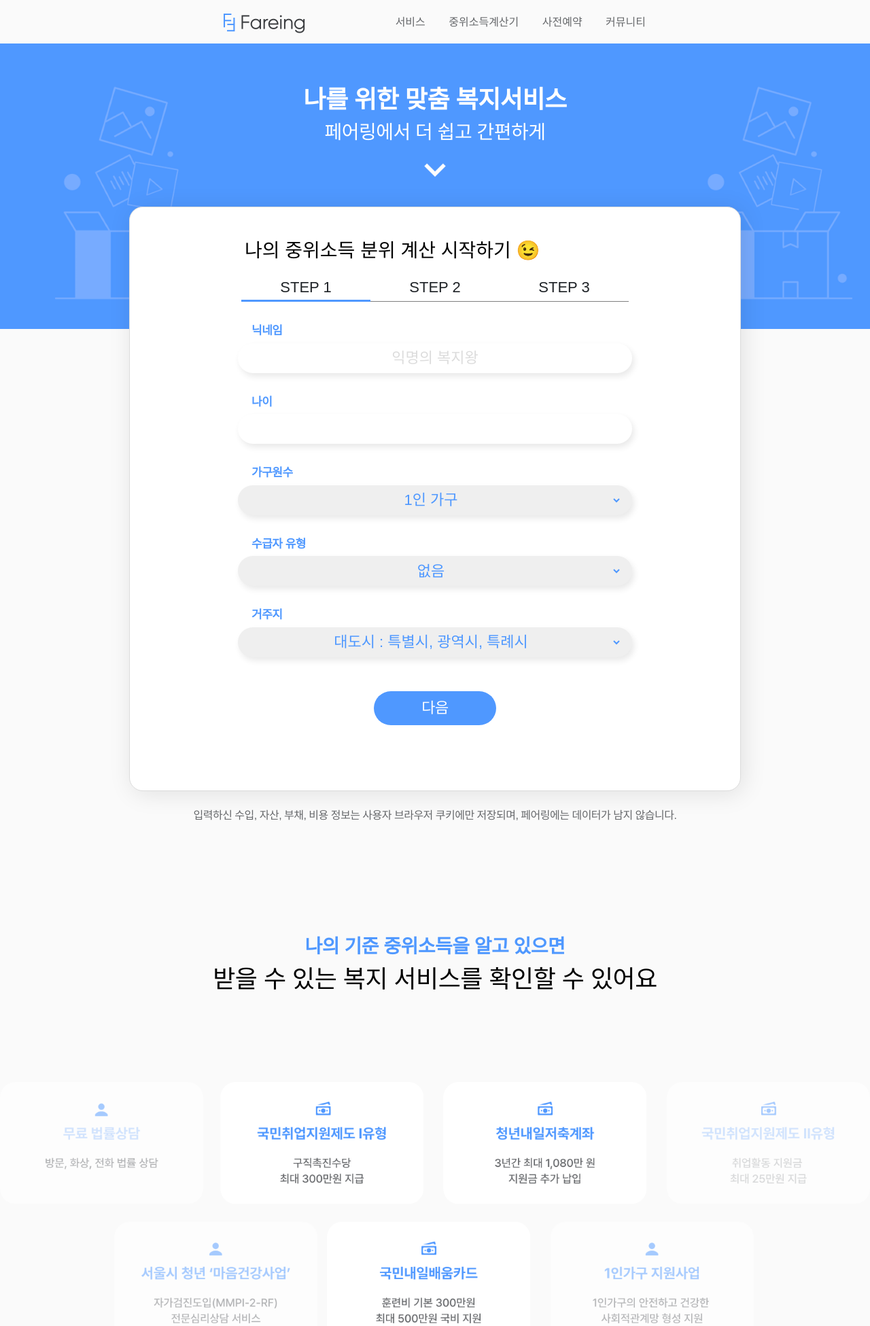
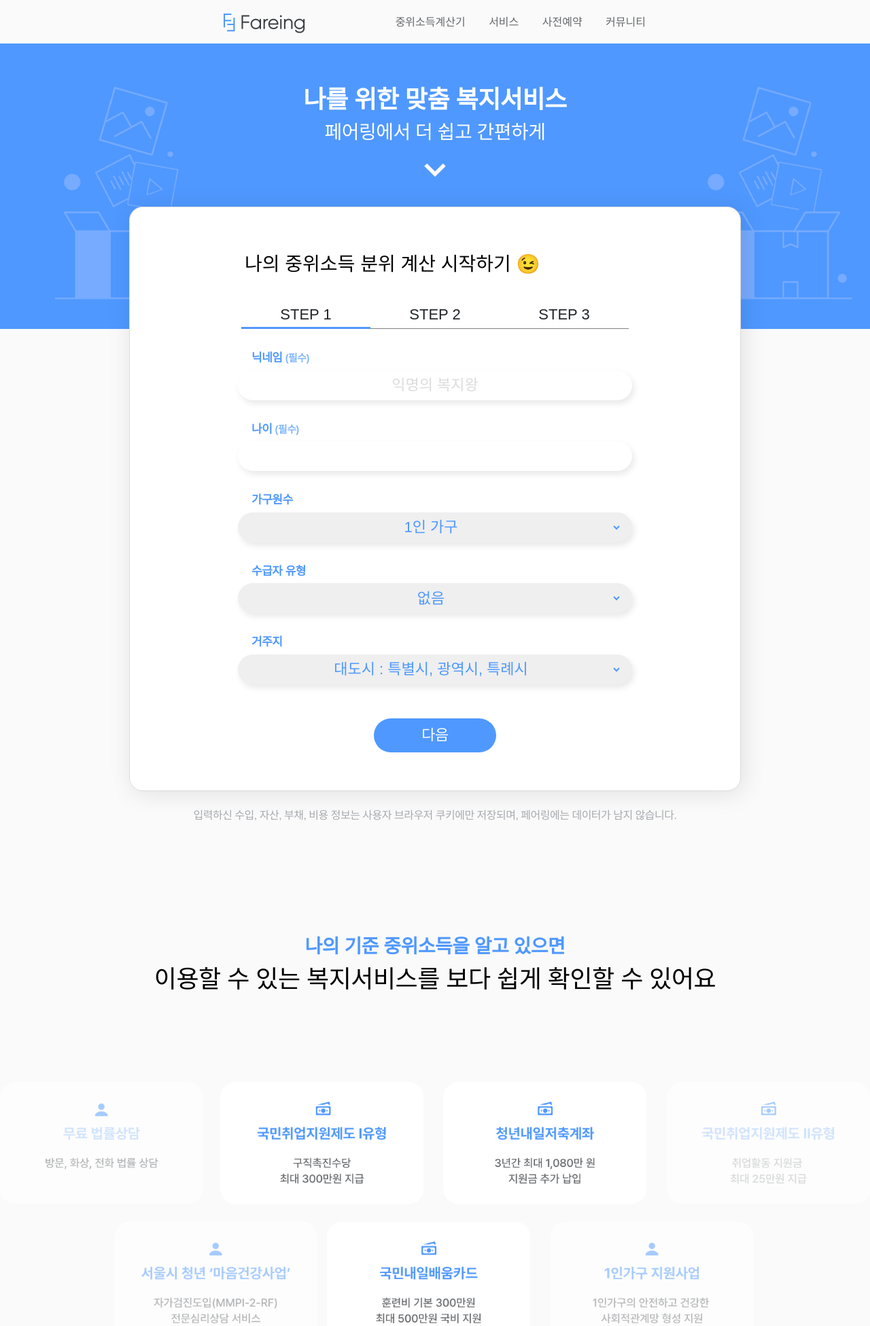
Before and after one commit to TIRANO-SW/front-end, a Django app: page / in a window 1280 px wide. Shown: the top 1951 px of the page at 68% size. Run offline with Django 4.2, Linux system fonts and the light colour scheme; some libraries are stand-ins or nearby versions; some web fonts are replaced.

Commit message:
디자인 수정 및 기능 로직 순서 수정

```diff
--- a/landing/static/landing/css/index.css
+++ b/landing/static/landing/css/index.css
@@ -6,6 +6,7 @@
   --Primary-b: #275fae;
   --Secondary: #304977;
   --Basic: #66686b;
+  --Basic-4: #a7aaae;
   --F-s: 0.75rem; /* 12px */
   --F-sm: 1rem;
   --F-ms: 1.125rem; /* 18px */
@@ -40,6 +41,9 @@
 .f-basic {
   color: var(--Basic);
 }
+.f-basic-4 {
+  color: var(--Basic-4);
+}
 .f-light {
   font-weight: lighter;
 }
@@ -71,6 +75,9 @@
   position: relative;
   text-align: center;
 }
+small {
+  opacity: 0.7;
+}
 .row-box {
   display: flex;
   justify-content: center;
@@ -90,6 +97,7 @@
   left: -3px;
   vertical-align: middle;
   line-height: 15px;
+  opacity: 0.5;
 }
 .question-box {
   width: 355px;
@@ -138,7 +146,7 @@ h1 {
   color: black;
   font-weight: 300;
   position: absolute;
-  top: -92px;
+  top: -112px;
   left: 10px;
 }
 p {
@@ -268,6 +276,9 @@ select:hover {
   font-weight: bold;
   margin-top: 20px;
 }
+a:hover {
+  color: var(--Primary);
+}
 #calculation {
   position: relative;
   z-index: 2;
@@ -281,6 +292,7 @@ select:hover {
   border-radius: 20px;
   margin: 0 auto;
   padding: 50px;
+  padding-top: 90px;
   box-shadow: 4px 4px 35px rgb(0, 0, 0, 0.1);
   background-color: white;
   overflow: hidden;
@@ -513,9 +525,9 @@ aside {
   background-color: var(--Primary-b);
   font-size: var(--F-md);
 }
-#wrap {
-  position: relative;
-}
+/* #wrap {
+  /* position: relative;
+} */
 #agreement {
   width: 900px;
   height: 860px;
@@ -523,8 +535,8 @@ aside {
   box-shadow: 4px 4px 35px rgb(0, 0, 0, 0.1);
   background-color: white;
   margin: 0 auto;
-  position: absolute;
-  top: 1600px;
+  position: fixed;
+  top: 20px;
   transform: translateX(-50%);
   left: 50%;
   z-index: 3;
@@ -580,7 +592,7 @@ aside {
   margin: 0 0 20px;
 }
 .card-item > p + p {
-  margin-top: 44px;
+  margin-top: 24px;
 }
 
 /* =================================== footer =================================== */
--- a/landing/static/landing/js/index.js
+++ b/landing/static/landing/js/index.js
@@ -106,6 +106,8 @@ carElement.addEventListener("input", (event) =>
 debtElement.addEventListener("input", (event) =>
   changeValue(event.target.value, debtElement)
 );
+
+// 커뮤니티에 hover시 준비중입니다 메시지
 
 // question-icon에 마우스 올렸을 때 설명 박스 띄워주는 기능
 
@@ -227,8 +229,8 @@ const calculate = document.querySelector(".calculate");
 const resultTab = document.getElementById("result");
 
 function checkVacant() {
-  var bgBad = "#F36A5D";
-  var bgGood = "";
+  let bgBad = "#F36A5D";
+  let bgGood = "";
   let allFilled = true;
   if (nicknameElement.value == "") {
     allFilled = false;
@@ -242,64 +244,69 @@ function checkVacant() {
   } else {
     setColor(ageElement, bgGood);
   }
-  if (workElement.value == "") {
-    allFilled = false;
-    setColor(workElement, bgBad);
-  } else {
-    setColor(workElement, bgGood);
-  }
-  if (livingElement.value == "") {
-    allFilled = false;
-    setColor(livingElement, bgBad);
-  } else {
-    setColor(livingElement, bgGood);
-  }
-  if (assetElement.value == "") {
-    allFilled = false;
-    setColor(assetElement, bgBad);
-  } else {
-    setColor(assetElement, bgGood);
-  }
-  if (landElement.value == "") {
-    allFilled = false;
-    setColor(landElement, bgBad);
-  } else {
-    setColor(landElement, bgGood);
-  }
-  if (rentElement.value == "") {
-    allFilled = false;
-    setColor(rentElement, bgBad);
-  } else {
-    setColor(rentElement, bgGood);
-  }
-  if (carElement.value == "") {
-    allFilled = false;
-    setColor(carElement, bgBad);
-  } else {
-    setColor(carElement, bgGood);
-  }
-  if (medicalElement.value == "") {
-    allFilled = false;
-    setColor(medicalElement, bgBad);
-  } else {
-    setColor(medicalElement, bgGood);
-  }
-  if (debtElement.value == "") {
-    allFilled = false;
-    setColor(debtElement, bgBad);
-  } else {
-    setColor(debtElement, bgGood);
-  }
+  // if (workElement.value == "") {
+  //   allFilled = false;
+  //   setColor(workElement, bgBad);
+  // } else {
+  //   setColor(workElement, bgGood);
+  // }
+  // if (livingElement.value == "") {
+  //   allFilled = false;
+  //   setColor(livingElement, bgBad);
+  // } else {
+  //   setColor(livingElement, bgGood);
+  // }
+  // if (assetElement.value == "") {
+  //   allFilled = false;
+  //   setColor(assetElement, bgBad);
+  // } else {
+  //   setColor(assetElement, bgGood);
+  // }
+  // if (landElement.value == "") {
+  //   allFilled = false;
+  //   setColor(landElement, bgBad);
+  // } else {
+  //   setColor(landElement, bgGood);
+  // }
+  // if (rentElement.value == "") {
+  //   allFilled = false;
+  //   setColor(rentElement, bgBad);
+  // } else {
+  //   setColor(rentElement, bgGood);
+  // }
+  // if (carElement.value == "") {
+  //   allFilled = false;
+  //   setColor(carElement, bgBad);
+  // } else {
+  //   setColor(carElement, bgGood);
+  // }
+  // if (medicalElement.value == "") {
+  //   allFilled = false;
+  //   setColor(medicalElement, bgBad);
+  // } else {
+  //   setColor(medicalElement, bgGood);
+  // }
+  // if (debtElement.value == "") {
+  //   allFilled = false;
+  //   setColor(debtElement, bgBad);
+  // } else {
+  //   setColor(debtElement, bgGood);
+  // }
   return allFilled;
 }
-
+let bottomPhone = false;
 function getResults(flag) {
+  if (bottomPhone){
+    return;
+  }
   // 함수는 리턴값을 가질 수도 있고 없을 수 도 있다.
   // 어떤 실행의 결과값을 얻고 싶다면 리턴을 사용한다.
   // 일련의 과정들을 실행하기만 하고 싶으면 리턴을 사용하지 않는다.
   let allFilled = checkVacant();
   if (!allFilled) {
-    alert("빈칸을 채워주세요");
+    alert("필수 항목을 채워주세요");
+    tabOpen(0);
+    tabGroup.style.transform = "translateX(780px)";
     return;
   }
 
@@ -337,23 +344,47 @@ function getResults(flag) {
 
 // 전화번호 입력 형식 기능 구현
 // function checkPhone() {
-//   var patternPhone = /01[016789]-[^0][0-9]{2,3}-[0-9]{3,4}/;
 
 // }
 
-async function getPhone() {
-  console.log("send phone");
+// if (!nicknameElement.value=="") {
+//   setColor(nicknameElement, bgGood);
+// }
+// if (!ageElement.value=="") {
+//   setColor(ageElement, bgGood);
+// }
+
+// checkPhoneVacant 기능 구현
+
+function checkPhoneVacant(ret = false) {
   let resultPhoneElement = document.getElementById("result-phone-input");
   let phoneNumber = resultPhoneElement
     ? resultPhoneElement.value
     : phoneElement.value;
+
+  var patternPhone = /01[016789]-[^0][0-9]{2,3}-[0-9]{3,4}/;
+
   if (!phoneNumber) {
     alert("번호를 입력해 주세요.");
     return false;
-  } else if (false /* valPhone(phoneNumber) */) {
+  } else if (!patternPhone.test(phoneNumber)) {
     alert("010 - 1234 - 5678 형식에 맞춰 입력해주세요!");
     return false;
+  } else {
+    if (ret)
+      return phoneNumber;
+    else return true;
   }
+}
+
+async function getPhone() {
+  let phoneNumber = checkPhoneVacant(true);
+  // if (checkPhoneVacant()) {
+  //   $("#result-phone").on("click", function () {
+  //     $("#agreement").fadeIn();
+  //   });
+  // }
+  // checkPhoneVacant();
   let response = await fetch("/phone/", {
     method: "POST",
     headers: {
@@ -406,7 +437,7 @@ function updateWithResults(responseBody) {
   // nameBokji.classList.add('mb-2');
 
   let innerElement = `<p class="f-md">${nickname}님</p>
-  <p class="f-l">중위소득 기준 범위는 <strong class="f-primary">${resultPercent}%</strong> 이에요</p>
+  <p class="f-l">기준 중위소득 <strong class="f-primary">${resultPercent}%</strong> 예요</p>
   <div class="row space-bet">
     <p>
       <span class="f-ssm" style="float: left;">계산 날짜: ${date}</span>
@@ -429,18 +460,20 @@ function updateWithResults(responseBody) {
   <p class="f-ms f-primary recommend"><strong>서비스 오픈 알림을  받아보실 수 있어️요</strong>  😁 </p>
   <div class="input-phone">
     <input class="number-box" id="result-phone-input" type="tel" placeholder="010 - 1234 - 1234">
-    <a href="#main2"><button id="result-phone" class="btn-circle-2 ms-3">등록</button></a>
+    <button id="result-phone" class="btn-circle-2 ms-3">등록</button>
   </div>`;
   resultTab.innerHTML = innerElement;
   for (var i = 0; i < bokjiLength; i++) {
     //   // 길이 만큼 반복문 돌면서 div생성하고
     //   // 반복문 안에 ${responseBody.bokjiInfo[i].title}, ${responseBody.bokjiInfo[i].description} 속 []에 i 값 넣기.
     let infoRight = document.getElementById("infoRight");
-    infoRight.innerHTML += `<div class="mb-2"><a href="${responseBody.bokjiInfo[i].bokjiLink}"><span class="tag-box tag-box-wide">${responseBody.bokjiInfo[i].bokjiName}</span></a> ${responseBody.bokjiInfo[i].bokjiBenefit}</div>`;
+    infoRight.innerHTML += `<div class="mb-2"><a href="${responseBody.bokjiInfo[i].bokjiLink}" target='_blank'><span class="tag-box tag-box-wide">${responseBody.bokjiInfo[i].bokjiName}</span></a> ${responseBody.bokjiInfo[i].bokjiBenefit}</div>`;
   }
   // 제이쿼리도 이안에 같이 넣어줘야지 작동한다.
   $("#result-phone").on("click", function () {
-    $("#agreement").fadeIn();
+    if (checkPhoneVacant()) {
+      $("#agreement").fadeIn();
+    }
   });
   const ctx = document.getElementById("myChart").getContext("2d");
   if (family == 1) {
@@ -957,7 +990,10 @@ function getCsrfToken() {
 // phone-submit 버튼 누르면 모달창 뜨는 UI
 
 $("#phone-submit").on("click", function () {
-  $("#agreement").fadeIn();
+  if(checkPhoneVacant()){
+    bottomPhone = true;
+    $("#agreement").fadeIn();
+  }
 });
 
 $(".exit").on("click", function () {
@@ -965,10 +1001,11 @@ $(".exit").on("click", function () {
 });
 
 // 체크된 값 boolean
-const is_agree = document.querySelector('input[name="agreement"]');
+
 
 async function agreement(event) {
-  if (is_agree.checked == true) {
+  const is_agree = document.querySelector('input[name="agreement"]');
+  if (is_agree.checked) {
     if (!(await getPhone())) {
       return;
     }
--- a/landing/templates/landing/index.html
+++ b/landing/templates/landing/index.html
@@ -33,10 +33,10 @@
       <a class="logo" href="#home"><img src="static/landing/img/logo.png" alt="logo" width="138px" height="36px"></a>
       <nav>
         <ul class="nav-items">
-          <li><a href="#home">서비스</a></li>
           <li><a href="#calculation">중위소득계산기</a></li>
+          <li><a href="#aside">서비스</a></li>
           <li><a href="#reservation">사전예약</a></li>
-          <li><a href="#community">커뮤니티</a></li>
+          <li><a id="community" href="#" >커뮤니티</a></li>
         </ul>
       </nav>
     </header>
@@ -70,9 +70,9 @@
         <div class="tab-content-group clearfix">
           <div class="tab-content">
             <h1>나의 <strong>중위소득 분위</strong> 계산 시작하기 😉</h1>
-            <p class="f-primary text-start input-name">닉네임</p>
+            <p class="f-primary text-start input-name">닉네임 <small> (필수)</small></p>
             <input name="nickname" id="nickname" type="text" placeholder="익명의 복지왕">
-            <p class="f-primary text-start input-name">나이</p>
+            <p class="f-primary text-start input-name">나이 <small> (필수)</small></p>
             <input name="age" id="age" type="text" value="">
             <p class="f-primary text-start input-name">가구원수</p>
             <select name="family-number" id="family-number" placeholder="adkfjdif">
@@ -117,7 +117,7 @@
               <p class="f-primary text-start input-name">최근 3개월 이상 지속적으로 받고 있는 수입(지난 달 기준)은 얼마인가요?</p>
               <img class="question-icon" src="/static/landing/img/question-circle.svg" alt="물음표" width="15px"
                 height="15px">
-              <input name="work" id="work" type="text" placeholder="근로, 사업 소득">
+              <input name="work" id="work" type="text" placeholder="근로 및 사업 소득 (숫자만 입력)">
               <span class="won">₩</span>
               <div class="question-box">
                 <p>근로 소득, 사업소득, 프리랜서 소득, 임대 소득, 금융 자산 이자 소득, 연금 소득을 모두 포함해 주시면 더 정확해요.</p>
@@ -127,7 +127,7 @@
               <p class="f-primary text-start input-name">현재 보유 중인 금융 자산은 얼마인가요?</p>
               <img class="question-icon" src="/static/landing/img/question-circle.svg" alt="물음표" width="15px"
                 height="15px">
-              <input name="asset" id="asset" type="text" placeholder="금융 자산 입력">
+              <input name="asset" id="asset" type="text" placeholder="금융 자산 (숫자만 입력)">
               <span class="won">₩</span>
               <div class="question-box">
                 <p>현금, 수표, 어음, 주식, 국공채 등 유가증권, 예금, 적금, 부금, 보험, 수익증권등을 포함(부채를 제외한)한 금액을 입력해 주세요.</p>
@@ -137,7 +137,7 @@
               <p class="f-primary text-start input-name">보유 중인 주거용 재산 가액은 얼마인가요?</p>
               <img class="question-icon" src="/static/landing/img/question-circle.svg" alt="물음표" width="15px"
                 height="15px">
-              <input name="living" id="living" type="text" placeholder='주거 재산 입력'>
+              <input name="living" id="living" type="text" placeholder='주거 재산 (숫자만 입력)'>
               <span class="won">₩</span>
               <div class="question-box">
                 <p>(세대주 기준) 보유 중인 주택 재산액을 모두 포함해 주세요.</p>
@@ -145,12 +145,12 @@
             </div>
             <div class="tab-box">
               <p class="f-primary text-start input-name">전세 자금 및 임차 보증금은 얼마인가요?</p>
-              <input name="rent" id="rent" type="text" placeholder="보증금 입력">
+              <input name="rent" id="rent" type="text" placeholder="보증금 (숫자만 입력)">
               <span class="won">₩</span>
             </div>
             <div class="tab-box">
               <p class="f-primary text-start input-name">보유 중인 토지의 시가 표준액은 얼마인가요?</p>
-              <input name="land" id="land" type="text" placeholder="토지 입력">
+              <input name="land" id="land" type="text" placeholder="토지 (숫자만 입력)">
               <span class="won">₩</span>
             </div>
             <button class="bt" type="button" id="calculator-second">
@@ -181,9 +181,9 @@
             </div>
             <div class="tab-box">
               <p class="f-primary text-start input-name">보유 중인 차량 가액은 얼마인가요?</p>
-              <img class="question-icon" src="/static/landing/img/question-circle.svg" alt="물음표" width="15px"
-                height="15px">
-              <input name="car" id="car" type="text" placeholder="차량 가액 입력">
+              <a href="https://www.kidi.or.kr/user/car/carprice.do" target="_blank"><img class="question-icon"
+                  src="/static/landing/img/question-circle.svg" alt="물음표" width="15px" height="15px"></a>
+              <input name="car" id="car" type="text" placeholder="차량 가액 (숫자만 입력)">
               <span class="won">₩</span>
               <div class="question-box wide">
                 <p>- 내 차량 가액 조회하기 https://www.kidi.or.kr/user/car/carprice.do<br>
@@ -200,7 +200,7 @@
               <p class="f-primary text-start input-name">최근 3개월 이상 지속적으로 지출하는 의료 비용 월 평균은 얼마인가요?</p>
               <img class="question-icon" src="/static/landing/img/question-circle.svg" alt="물음표" width="15px"
                 height="15px">
-              <input name="medical" id="medical" type="text" placeholder="의료 비용 입력">
+              <input name="medical" id="medical" type="text" placeholder="의료 비용 (숫자만 입력)">
               <span class="won">₩</span>
               <div class="question-box">
                 <p>의료비 지출액 : 지속적으로 지출하는 의료 비용은 만성 질환 및 질병을 뜻합니다.</p>
@@ -208,7 +208,7 @@
             </div>
             <div class="tab-box">
               <p class="f-primary text-start input-name">보유 중인 부채는 얼마인가요?</p>
-              <input name="debt" id="debt" type="text" placeholder="부채 입력">
+              <input name="debt" id="debt" type="text" placeholder="부채 (숫자만 입력)">
               <span class="won">₩</span>
             </div>
 
@@ -252,14 +252,15 @@
           <button class="btn-circle-2 ms-3">등록</button>
         </div> -->
       </div>
-      <p class="f-basic" style="text-align: center; margin-top:24px;">입력하신 수입, 자산, 부채, 비용 정보는 사용자 브라우저 쿠키에만 저장되며, 페어링에는
+      <p class="f-basic-4" style="text-align: center; margin-top:24px;">입력하신 수입, 자산, 부채, 비용 정보는 사용자 브라우저 쿠키에만 저장되며,
+        페어링에는
         데이터가 남지 않습니다.
       </p>
     </div>
   </div>
   <article>
     <p class="f-l f-primary"><strong>나의 기준 중위소득을 알고 있으면</strong></p>
-    <p class="f-lg">받을 수 있는 복지 서비스를 확인할 수 있어요</p>
+    <p class="f-lg">이용할 수 있는 복지서비스를 보다 쉽게 확인할 수 있어요</p>
     <!-- <div class="article-text-group">
       <div class="article-left-text">
         <p class="f-md f-secondary"><strong>중위소득 확인</strong></p>
@@ -282,11 +283,11 @@
 
   </div>
 
-  <aside>
+  <aside id="aside">
     <p class="f-l f-primary"><strong>나를 위한 복지, 추천부터 신청까지 </strong></p>
     <p class="f-lg">페어링에선 가능해요</p>
     <p class="f-md mt-4 f-basic">이 세상 모든 복지를 페어링에서 한 눈에 확인해 보세요.<br>
-      그동안 찾아 헤맸던 복지서비스가 이젠 나에게 찾아오는 마법 같은 일상이 펼쳐질 거예요. </p>
+      그동안 찾아 헤맸던 복지서비스가 나에게 찾아오는 마법 같은 일상이 펼쳐질 거예요. </p>
   </aside>
 
   <div id="main3">
@@ -306,15 +307,18 @@
         <img src="static/landing/img/card_img_2.png" alt="job-list" width="96px" height="40px">
         <p class="f-l f-primary"><strong>복지 신청 서비스</strong></p>
         <p class="f-md f-basic">더이상 복지를 <br>
-          찾아 헤매지 않아도 돼요.<br>
-          나에게 딱맞는 <br>
-          복지 서비스를 확인하고,
+          찾아 헤매지 않아도 돼요.</p>
+        <p class="f-md f-basic mt-3">나에게 딱맞는 <br>
+          복지 서비스를 확인하고,<br>
           신청까지 할 수 있어요.</p>
       </div>
       <div class="card-item">
         <img src="static/landing/img/card_img_3.png" alt="message" width="96px" height="40px">
         <p class="f-l f-primary"><strong>복지 커뮤니티 공간</strong></p>
-        <p class="f-md f-basic">복지서비스 이용후기를 함께 공유하고, 복지에 대한 이야기도 자유롭게 나눠요.</p>
+        <p class="f-md f-basic">복지서비스 이용후기를<br>
+          함께 공유하고,<br>
+          복지에 대한 이야기도<br>
+          자유롭게 나눠요.</p>
       </div>
     </div>
   </div>
@@ -328,7 +332,7 @@
       <div class="col-md-6 col-box ms-5">
         <input id="number-box" type="tel" name="number-box" pattern="[0-9]{3}-[0-9]{4}-[0-9]{4}"
           placeholder="010 - 1234 - 1234">
-        <a href="#main2"><button id="phone-submit" class="btn-circle ms-3">등록</button></a>
+        <button id="phone-submit" class="btn-circle ms-3" >등록</button>
         <!-- <span>010-1234-1234 형식으로 입력해주세요</span> -->
       </div>
     </div>
@@ -346,7 +350,7 @@
       <p>1. 개인정보 수집 및 이용동의<br>
         ■ 개인정보의 수집·이용 목적<br>
         <br>
-        (주)Ours(이하 회사라 함)는 '이름' 서비스 제공을 위해 다음의 목적을 위해 개인정보를 수집 및 이용합니다. 수집된 개인정보는 다음의 목적 이외의 용도로는 이용되지 않으며 수집 목적이 변경될
+        Ours(이하 회사라 함)는 '이름' 서비스 제공을 위해 다음의 목적을 위해 개인정보를 수집 및 이용합니다. 수집된 개인정보는 다음의 목적 이외의 용도로는 이용되지 않으며 수집 목적이 변경될
         경우
         사전에 알리고 동의를 받을 예정입니다.<br>
         <br>
@@ -359,7 +363,7 @@
         <br>
         요금 정산 또는 비용 지급을 위해 수집항목이 추가될 수 있습니다.<br>
         <br>
-        - 필수항목 : 연락처<br>
+        - 필수항목 : 연락처, 나이, 가구원 수, 유형, 소득 인정액, 기준 중위소득 퍼센트<br>
         - 선택항목 : 없음<br>
         <br>
         ■ 개인정보의 보유·이용 기간<br>
@@ -397,8 +401,8 @@
       <div class="col-md-6 footer-right">
         <div class="pe-5">
           <p>SNS</p>
-          <a class="display-block" href="#instagram">instagram</a>
-          <a class="display-block" href="#brunch">brunch</a>
+          <a class="display-block" href="https://www.instagram.com/tirano_ours/" target='_blank'>instagram</a>
+          <!-- <a class="display-block" href="#brunch">brunch</a> -->
         </div>
         <div>
           <p>Contact</p>
--- a/landing/views.py
+++ b/landing/views.py
@@ -20,6 +20,7 @@ def calculate_median_income(request):
         family_number = request_body.get("family-number")
         work = request_body.get("work")
         flag = request_body.get("flag")
+        if work == None: work =0
         # 가구별 중위소득 100% 금액
         median_income_100 = [
             1944812,
@@ -80,7 +81,8 @@ def deduct_work_income(request_body):
     work = request_body.get("work")
     medical = request_body.get("medical")
     default_deduction_rate = 0.7
-    if work != None or 0:
+
+    if work != None:
         if bokji_type == "None":
             deduction_value = 0
             deduction_rate = default_deduction_rate
@@ -193,6 +195,11 @@ def deduct_property(request_body, location_dict):
     rent = request_body.get("rent")
     debt = request_body.get("debt")
     land = request_body.get("land")
+    if debt == None: debt =0
+    if asset == None: asset =0
+    if living == None: living =0
+    if rent == None: rent =0
+    if land == None: land =0
     location_deduction = location_dict[location]
     total_deduction_value = location_deduction["living_deduction"] + debt
     total_deduction = 0
```
